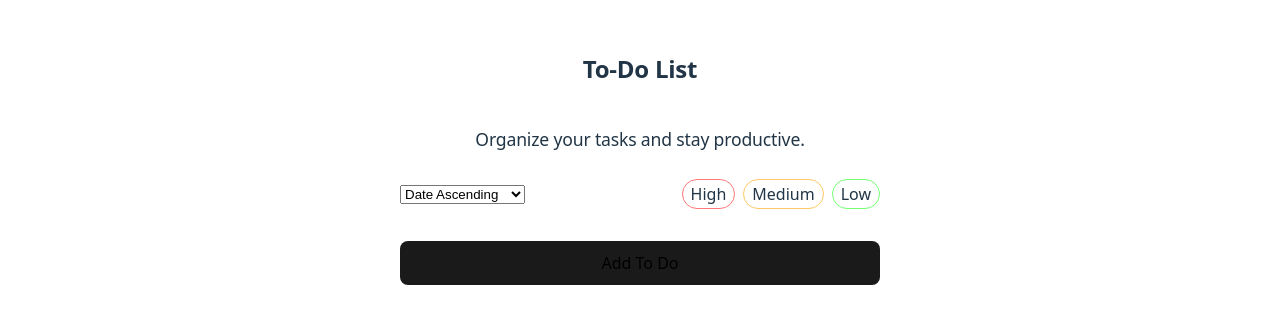
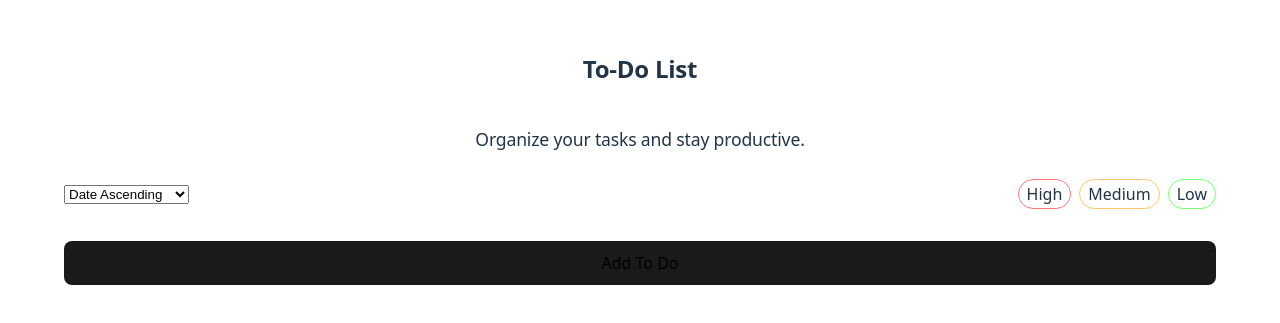
Before and after one commit to Alex761944/react-to-do-app, a React (Vite) app: page / in a window 1280 px wide. Shown: the part 239-562 px from the top of the page. Built offline with nearby package versions, Linux system fonts and the light colour scheme.

Commit message:
Fix overflow

```diff
--- a/src/App.css
+++ b/src/App.css
@@ -2,6 +2,7 @@
   display: flex;
   flex-direction: column;
   gap: var(--size-l);
+  width: 90vw;
   max-width: 1280px;
   margin: 0 auto;
   padding: 2rem;
--- a/src/App.jsx
+++ b/src/App.jsx
@@ -7,6 +7,7 @@ import { Button } from "./components/Button/Button";
 import { ToDoListHeader } from "./components/ToDoListHeader/ToDoListHeader";
 import { FilterList } from "./components/FilterList/FilterList";
 import { Badge } from "./components/Badge/Badge";
+import { Filter } from "./components/Filter/Filter";
 
 const sortOptions = [
   { label: "Date Ascending", value: "date-ascending" },
@@ -118,6 +119,16 @@ function App() {
     }
   }
 
+  function handleFilterChange(value) {
+    setSelectedFilters((prevFilters) => {
+      if (prevFilters.includes(value)) {
+        return prevFilters.filter((filter) => filter !== value);
+      } else {
+        return [...prevFilters, value];
+      }
+    });
+  }
+
   return (
     <>
       <Text as="h1" variant="HeadingLarge">
@@ -145,31 +156,20 @@ function App() {
         <FilterList>
           {priorityOptions.map((priorityOption, index) => (
             <li key={index}>
-              <label>
-                <input
-                  className="u-Hidden"
-                  type="checkbox"
-                  value={priorityOption.value}
-                  checked={selectedFilters.includes(priorityOption.value)}
-                  onChange={(event) => {
-                    const priority = event.target.value;
-                    setSelectedFilters((prevFilters) => {
-                      if (prevFilters.includes(priority)) {
-                        return prevFilters.filter(
-                          (filter) => filter !== priority
-                        );
-                      } else {
-                        return [...prevFilters, priority];
-                      }
-                    });
-                  }}
-                />
+              <Filter
+                value={priorityOption.value}
+                active={selectedFilters.includes(priorityOption.value)}
+                onChange={(event) => {
+                  const priority = event.target.value;
+                  handleFilterChange(priority);
+                }}
+              >
                 <Badge
                   text={priorityOption.label}
                   highlightColor={priorityOption.color}
                   hasActiveState={true}
                 />
-              </label>
+              </Filter>
             </li>
           ))}
         </FilterList>
--- a/src/components/Badge/Badge.css
+++ b/src/components/Badge/Badge.css
@@ -3,6 +3,7 @@
   padding: var(--size-xs) var(--size-m);
   border-radius: var(--border-radius-max);
   border: 1px solid var(--badge-highlight-color);
+  user-select: none;
 }
 
 .Badge--HasActiveState:hover,
--- /dev/null
+++ b/src/components/Filter/Filter.jsx
@@ -0,0 +1,17 @@
+import "./Filter.css";
+
+export function Filter({ children, value, active, onChange }) {
+  return (
+    <label>
+      <input
+        className="u-Hidden"
+        type="checkbox"
+        value={value}
+        checked={active}
+        onChange={onChange}
+      />
+
+      {children}
+    </label>
+  );
+}
--- a/src/components/ToDoList/ToDoList.css
+++ b/src/components/ToDoList/ToDoList.css
@@ -2,6 +2,6 @@
   display: flex;
   flex-direction: column;
   gap: var(--size-l);
-  width: 90vw;
+  width: 100%;
   max-width: 480px;
 }
```
Also changed, not shown: src/components/Filter/Filter.css (added).
